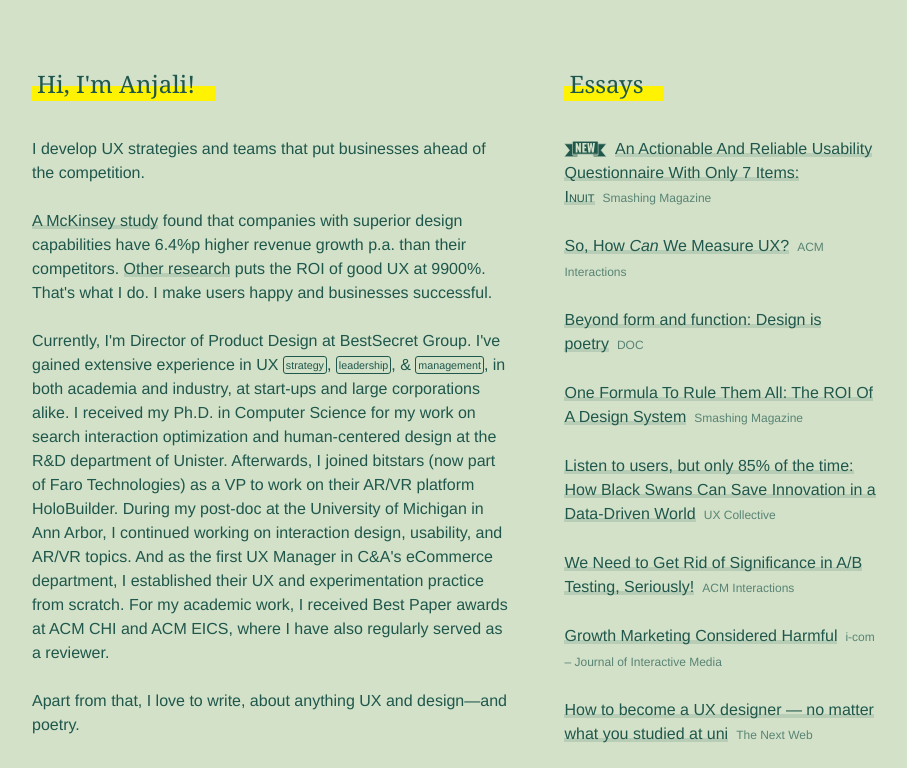
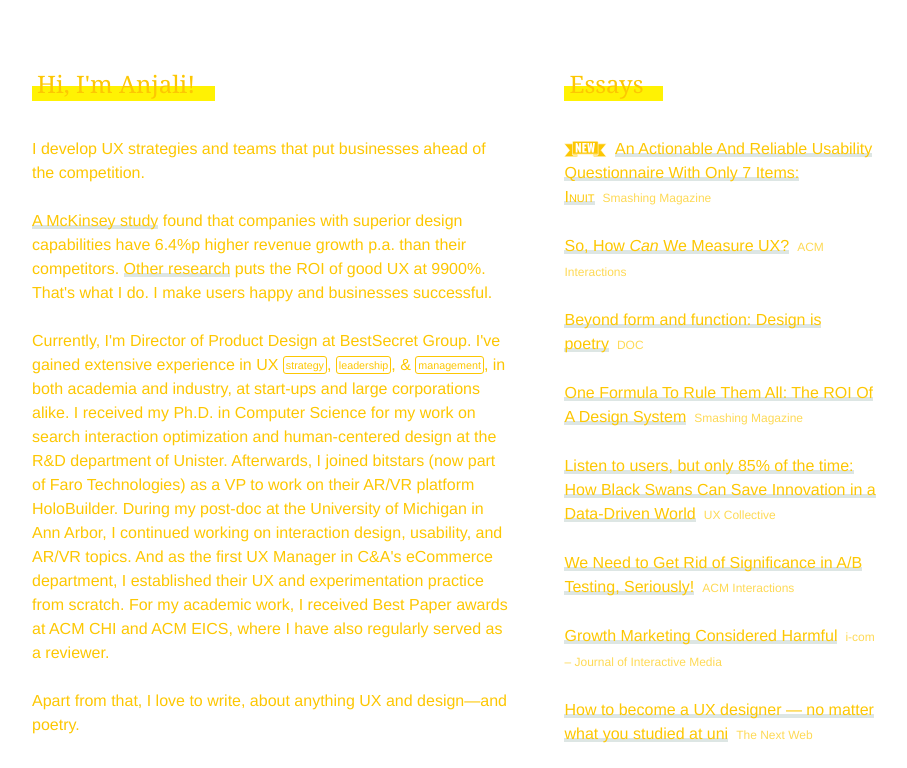
Before and after one commit to 4Anjali/4Anjali.github.io, a plain HTML site: page index.html in a window 1280 px wide. Shown: the part 97-865 px from the top of the page, without its empty margins (16-923 px from the left). Drawn offline with Linux system fonts and the light colour scheme.

Commit message:
Update main.css

```diff
--- a/main.css
+++ b/main.css
@@ -1,15 +1,15 @@
 :root {
-    /* --background: #ffffff;
+    --background: #ffffff;
     --foreground: #fdc702;
-    --highlight: #fff203; */
+    --highlight: #fff203;
 
     /*--background: #74DAC6;
     --foreground: #333366;
     --highlight: #fff203;*/
 
-    --background: #d2e1c8;
+    /*--background: #d2e1c8;
     --foreground: #1f574c;
-    --highlight: #fff203;
+    --highlight: #fff203;*/
     --link-highligt: rgba(31, 87, 76, .15);
 
     --sans-serif-font: "Helvetica Neue", Helvetica, Verdana, sans-serif;
```
